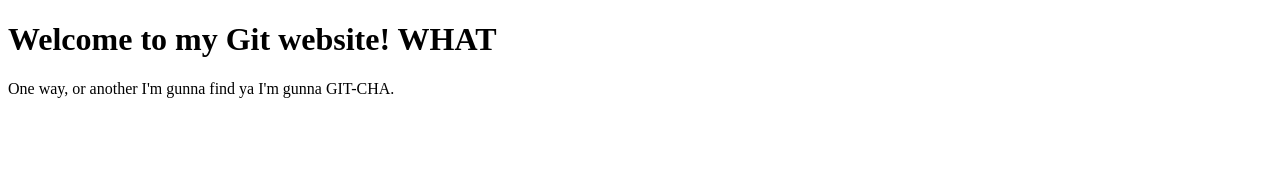
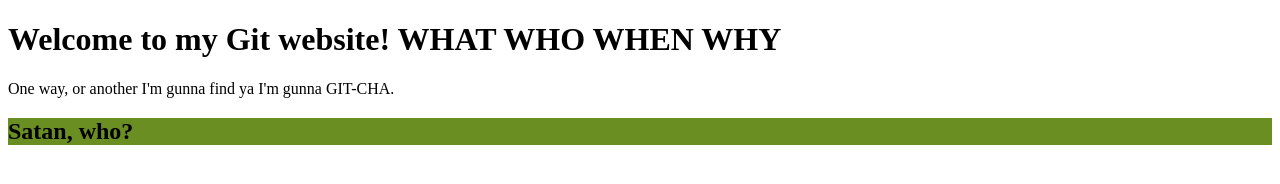
Before and after one commit to kimbrleemnt/my-first-git-repo, a plain HTML site: page index.html in a window 1280 px wide. Drawn offline with Linux system fonts and the light colour scheme.

Commit message:
added style sheet.

```diff
--- a/index.html
+++ b/index.html
@@ -5,10 +5,13 @@
   <meta http-equiv="X-UA-Compatible" content="IE=edge">
   <meta name="viewport" content="width=device-width, initial-scale=1.0">
   <title>Git</title>
+  <link rel="stylesheet" href="./style.css">
 </head>
 <body>
-  <h1>Welcome to my Git website! WHAT </h1>
+  <h1>Welcome to my Git website! WHAT WHO WHEN WHY </h1>
   <p>One way, or another I'm gunna find ya I'm gunna GIT-CHA.</p>
+
+  <h2>Satan, who?</h2>
 
 </body>
 </html>
--- /dev/null
+++ b/style.css
@@ -0,0 +1,3 @@
+h2 {
+  background-color: olivedrab;
+}
```
